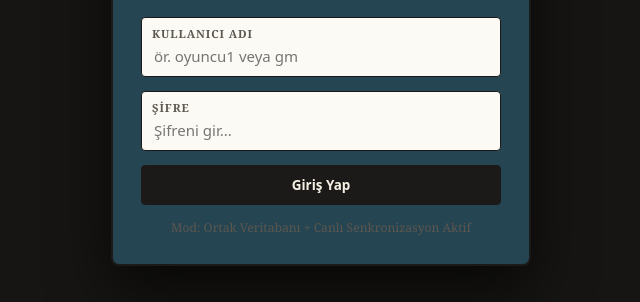
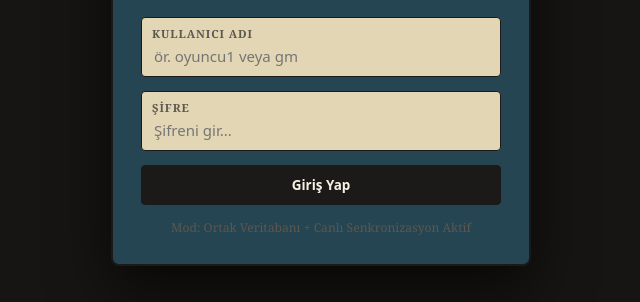
Before and after one commit to dirimp/dirim-portali, a plain HTML site: page index.html in a window 1280 px wide. Shown: the part 192-494 px from the top of the page, without its empty margins (319-959 px from the left). Drawn offline with Linux system fonts and the light colour scheme.

Commit message:
Update index.html

```diff
--- a/index.html
+++ b/index.html
@@ -8,7 +8,7 @@
     :root {
       --bg-page: #161513;
       --bg-sheet: #254552;
-      --bg-panel: #fcfaf4;
+      --bg-panel: #e3d6b4;
       --bg-well: #efe8d6;
       --ink-primary: #1b1a18;
       --ink-muted: #5c574f;
```
